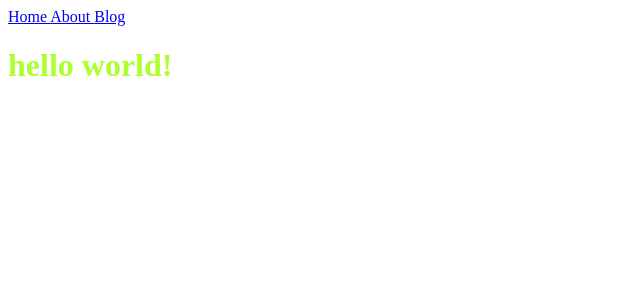
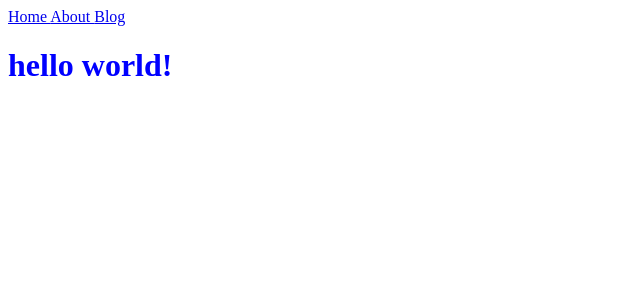
Before and after one commit to psi241/psi241.github.io, a Jekyll site: the page built from index.html, in a window 1280 px wide. Shown: the top 300 px of the page, without its empty margins (0-640 px from the left). Built offline with Jekyll 4.4.1, drawn with Linux system fonts in a browser that asks for light colours.

Commit message:
Separate css

```diff
--- /dev/null
+++ b/assets/css/index.css
@@ -0,0 +1,3 @@
+.main-content {
+    color: blue;
+}
--- a/assets/css/stories.css
+++ b/assets/css/stories.css
@@ -20,7 +20,3 @@
     font-family: Arial, Helvetica, sans-serif;
     background-color: palegoldenrod;
 }
-
-.main-content {
-    color: greenyellow;
-}
--- a/index.html
+++ b/index.html
@@ -1,6 +1,6 @@
 ---
 layout: default
 title: Home
-style_file: /assets/css/stories.css
+style_file: /assets/css/index.css
 ---
 <h1 class="main-content">{{ "Hello World!" | downcase }}</h1>
```
